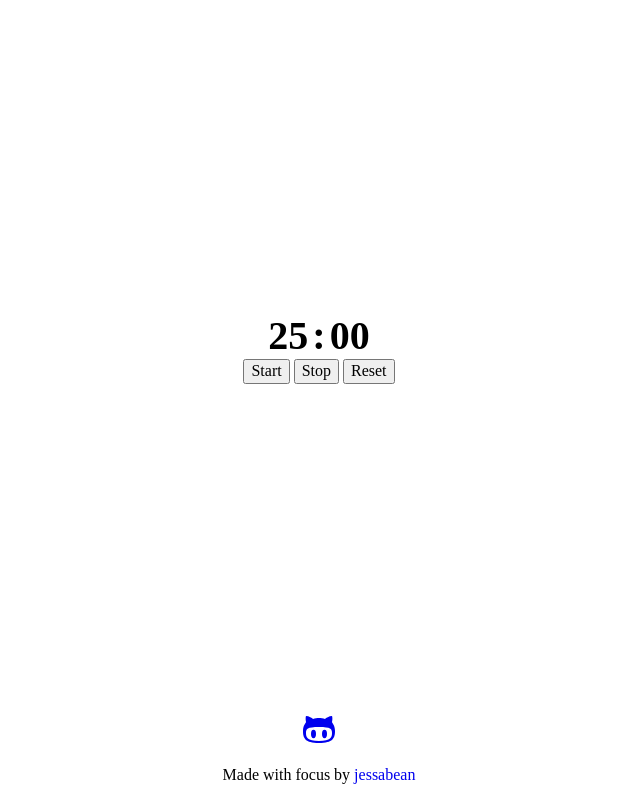
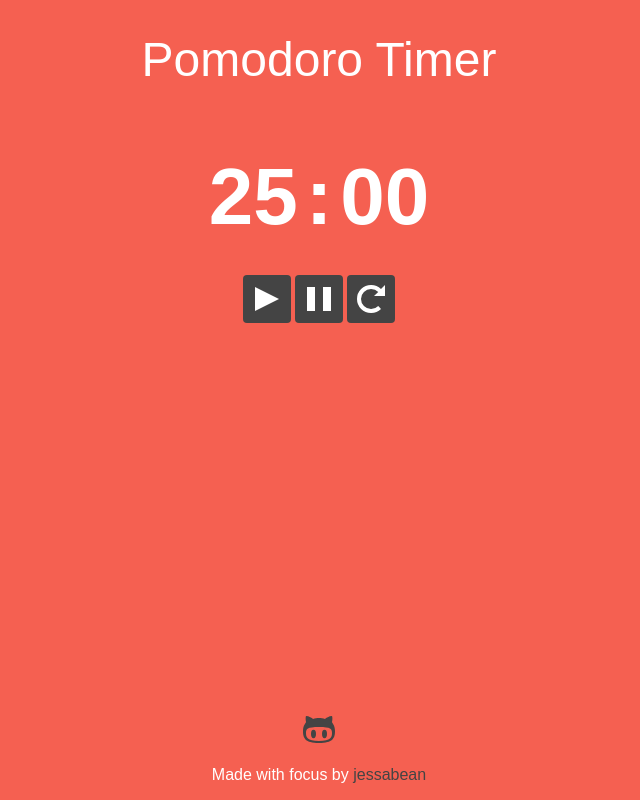
Before and after one commit to jessabean/pomodoro-timer, a website: page index.html in a window 1280 px wide. Shown: the whole page, without its empty margins (321-961 px from the left). Drawn offline with nearby package versions, Linux system fonts and the light colour scheme.

Commit message:
Add styles

```diff
--- a/_scss/main.scss
+++ b/_scss/main.scss
@@ -1,15 +1,37 @@
 body {
-  background: white;
   min-height: 100vh;
+  color: #fff;
+  background: #f56051;
 }
 
-.time {
+.link--footer {
   display: inline-block;
-  font-size: 2.5rem;
-  font-weight: bold;
+  position: relative;
+  transition: transform 0.2s;
+  color: #444;
 
-  & + .time::before {
-    content: ":";
-    margin-right: 4px;
+  &:hover,
+  &:focus {
+    transform: translateY(-4px);
   }
 }
+
+.button {
+  display: inline-block;
+  vertical-align: middle;
+  padding: 0.5em;
+  border: none;
+  background: #444;
+  cursor: pointer;
+  color: #fff;
+  border-radius: 4px;
+
+  svg {
+    vertical-align: middle;
+  }
+
+  &:active {
+    box-shadow: inset 0 0 0 20rem rgba(0,0,0,.125),inset 0 3px 4px 0 rgba(0,0,0,.25),0 0 1px rgba(0,0,0,.125);
+    outline: none;
+  }
+}
--- a/index.html
+++ b/index.html
@@ -13,31 +13,49 @@
   <link rel="stylesheet" href="css/main.css" type="text/css" media="all" />
 </head>
 
-<body class="flex flex-column">
-  <header role="banner" id="page_header">
+<body class="flex flex-column avenir">
+  <header role="banner" id="page_header" class="pv4 f1 tc">
+    Pomodoro Timer
   </header>
 
-  <main role="main" id="main" class="flex-auto justify-center flex flex-column">
-    <div id="timer-wrap" class="mw5 mw7-ns center tc">
-      <div id="minutes-wrap" class="time"></div>
-      <div id="seconds-wrap" class="time"></div>
+  <main role="main" id="main" class="flex-auto flex flex-column">
+    <div id="timer-wrap" class="mw5 mw7-ns pv4 center tc f-subheadline dt">
+      <div id="minutes-wrap" class="dtc fw7"></div>
+      <div class="dtc fw7 ph2">:</div>
+      <div id="seconds-wrap" class="dtc fw7"></div>
     </div>
     <div class="mw5 mw7-ns center tc">
-      <button type="button" id="start-button">Start</button>
-      <button type="button" id="stop-button">Stop</button>
-      <button type="button" id="reset-button">Reset</button>
+      <button type="button" id="start-button" class="button">
+        <svg id="play" xmlns="http://www.w3.org/2000/svg" viewBox="0 0 32 32" width="32" height="32" fill="currentcolor">
+          <title>Start</title>
+          <path d="M4 4 L28 16 L4 28 z"></path>
+        </svg>
+      </button>
+      <button type="button" id="stop-button" class="button">
+        <svg id="pause" xmlns="http://www.w3.org/2000/svg" viewBox="0 0 32 32" width="32" height="32" fill="currentcolor">
+          <title>Pause</title>
+          <path d="M4 4 H12 V28 H4 z M20 4 H28 V28 H20 z"></path>
+        </svg>
+      </button>
+      <button type="button" id="reset-button" class="button">
+        <svg id="refresh" xmlns="http://www.w3.org/2000/svg" viewBox="0 0 32 32" width="32" height="32" fill="currentcolor">
+          <title>Reset</title>
+          <path d="M16 2 A14 14 0 0 0 2 16 A14 14 0 0 0 16 30 A14 14 0 0 0 26 26 L 23.25 23 A10 10 0 0 1 16 26 A10 10 0 0 1 6 16 A10 10 0 0 1 16 6 A10 10 0 0 1 23.25 9 L19 13 L30 13 L30 2 L26 6 A14 14 0 0 0 16 2"></path>
+        </svg>
+      </button>
     </div>
   </main>
 
+
   <footer role="contentinfo" id="page_footer" class="mw5 mw7-ns center tc">
     <p>
-      <a href="https://github.com/jessabean/pomodoro-timer" class="icon-link no-underline">
+      <a href="https://github.com/jessabean/pomodoro-timer" class="link--footer no-underline">
         <svg id="github" xmlns="http://www.w3.org/2000/svg" viewBox="0 0 32 32" width="32" height="32" fill="currentcolor">
           <path d="M0 18 C0 12 3 10 3 9 C2.5 7 2.5 4 3 3 C6 3 9 5 10 6 C12 5 14 5 16 5 C18 5 20 5 22 6 C23 5 26 3 29 3 C29.5 4 29.5 7 29 9 C29 10 32 12 32 18 C32 25 30 30 16 30 C2 30 0 25 0 18 M3 20 C3 24 4 28 16 28 C28 28 29 24 29 20 C29 16 28 14 16 14 C4 14 3 16 3 20 M8 21 A1.5 2.5 0 0 0 13 21 A1.5 2.5 0 0 0 8 21 M24 21 A1.5 2.5 0 0 0 19 21 A1.5 2.5 0 0 0 24 21 z"></path>
         </svg>
       </a>
     </p>
-    <p>Made with focus by <a href="http://jessica-eldredge.com" class="no-underline">jessabean</a></p>
+    <p>Made with focus by <a href="http://jessica-eldredge.com" class="link--footer no-underline">jessabean</a></p>
   </footer>
 
   <script src="https://code.jquery.com/jquery-1.12.0.min.js"></script>
```
Also changed, not shown: css/main.css.
